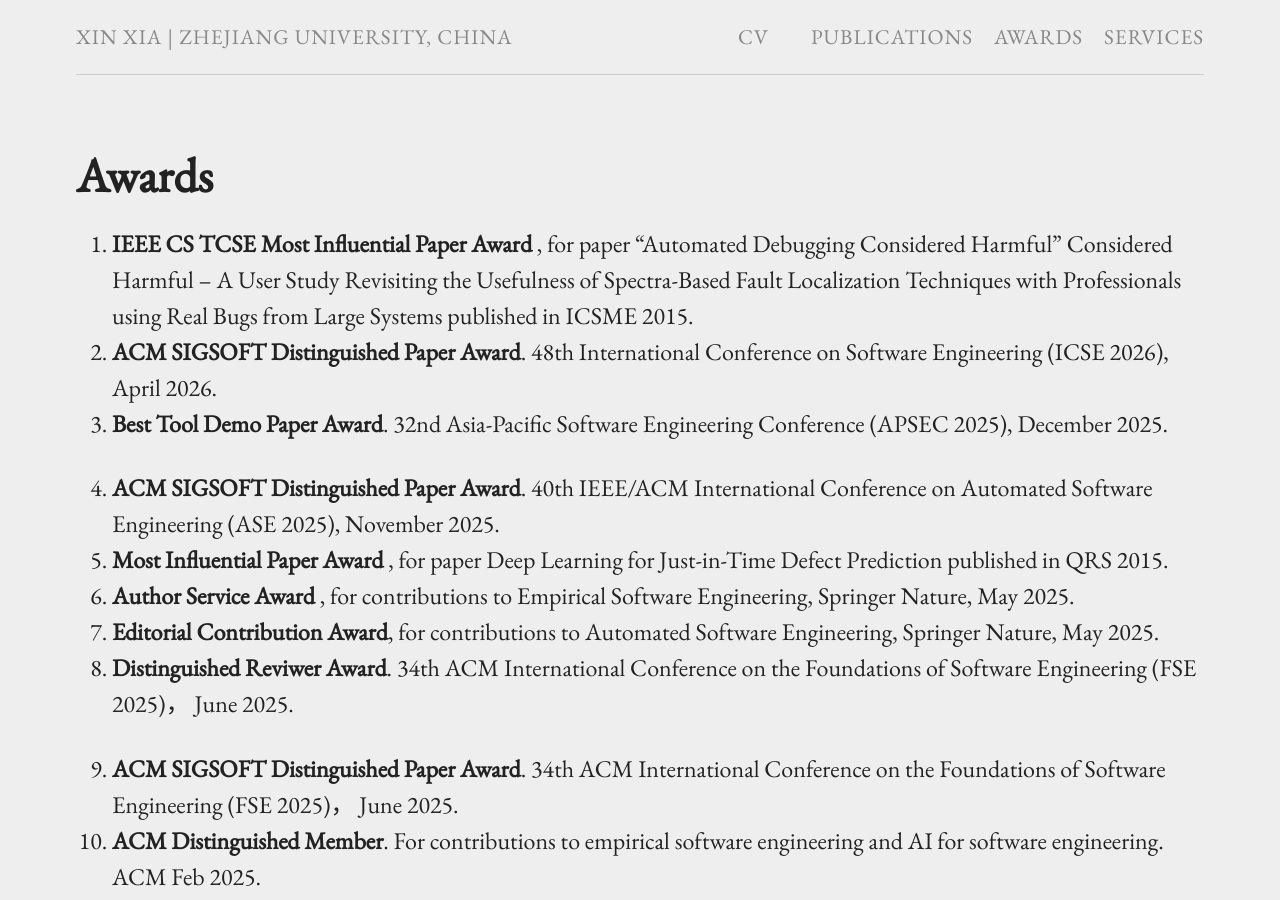
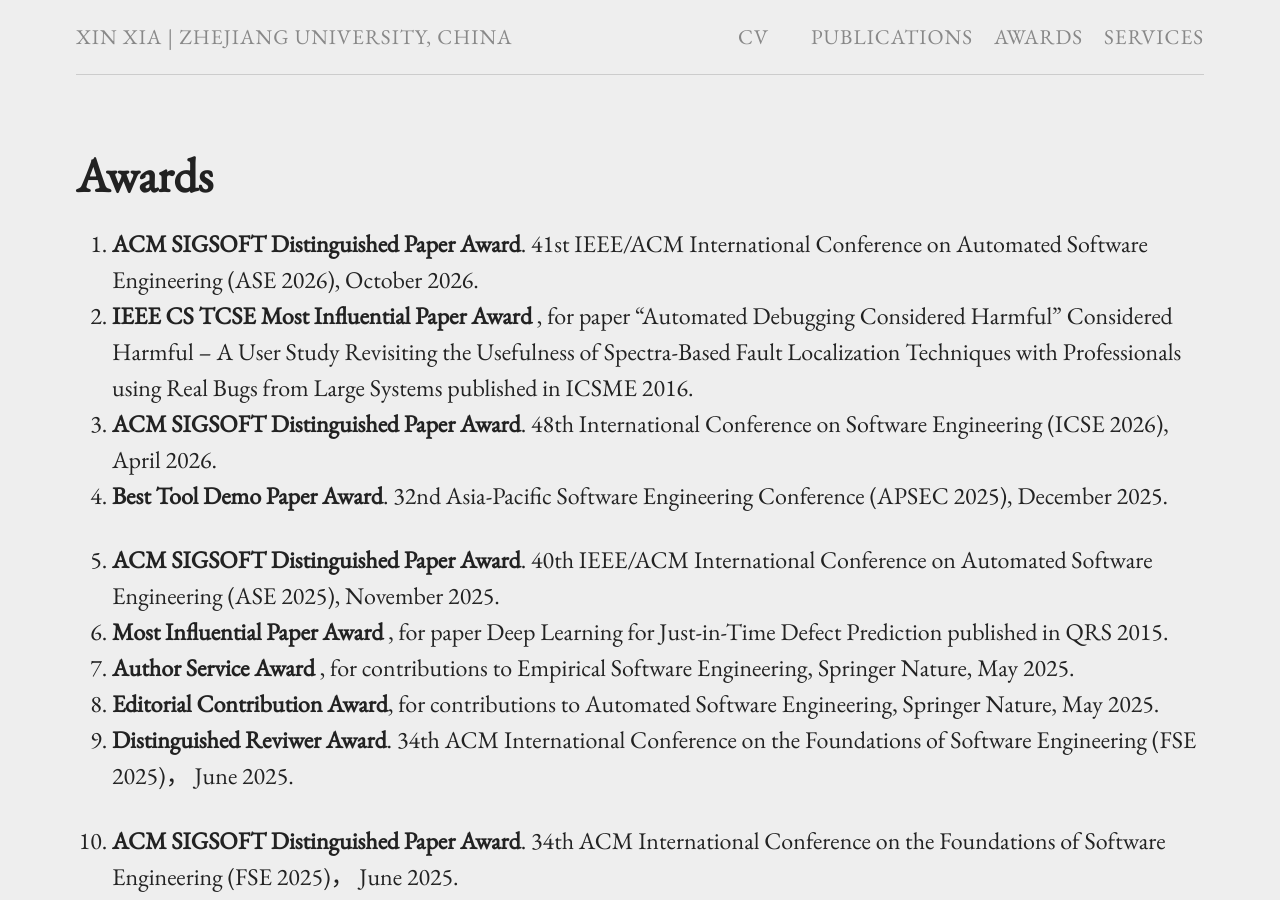
Before and after one commit to xin-xia/xin-xia.github.io, a Jekyll site: the page built from awards.md, in a window 1280 px wide and 900 px high. Built offline with Jekyll 4.4.1, drawn with Linux system fonts in a browser that asks for light colours.

Commit message:
Update awards.md

```diff
--- a/awards.md
+++ b/awards.md
@@ -3,8 +3,8 @@ layout: page
 title: Awards
 permalink: /awards/
 ---
-
-30.  <strong>IEEE CS TCSE Most Influential Paper Award </strong>, for paper “Automated Debugging Considered Harmful” Considered Harmful – A User Study Revisiting the Usefulness of Spectra-Based Fault Localization Techniques with Professionals using Real Bugs from Large Systems published in ICSME 2015.  <br />
+31. <strong>ACM SIGSOFT Distinguished Paper Award</strong>. 41st IEEE/ACM International Conference on Automated Software Engineering (ASE 2026), October 2026. <br />
+30.  <strong>IEEE CS TCSE Most Influential Paper Award </strong>, for paper “Automated Debugging Considered Harmful” Considered Harmful – A User Study Revisiting the Usefulness of Spectra-Based Fault Localization Techniques with Professionals using Real Bugs from Large Systems published in ICSME 2016.  <br />
 29. <strong>ACM SIGSOFT Distinguished Paper Award</strong>. 48th International Conference on Software Engineering (ICSE 2026), April 2026. <br />
 28. <strong>Best Tool Demo Paper Award</strong>. 32nd Asia-Pacific Software Engineering Conference (APSEC 2025), December 2025. <br />
 
```
